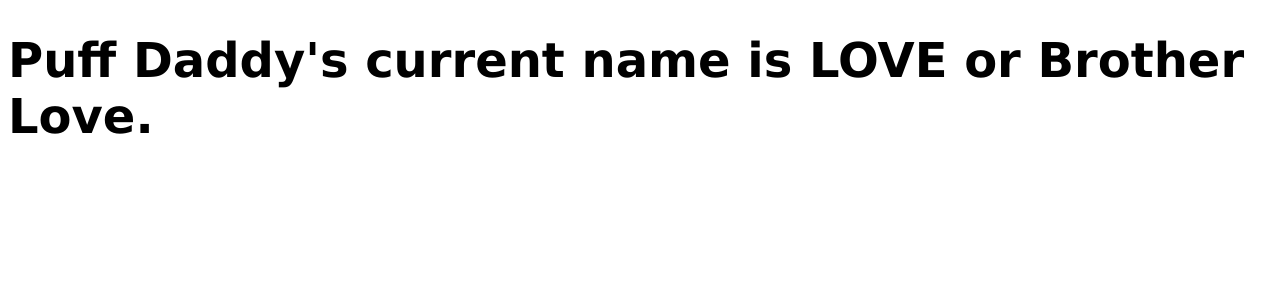
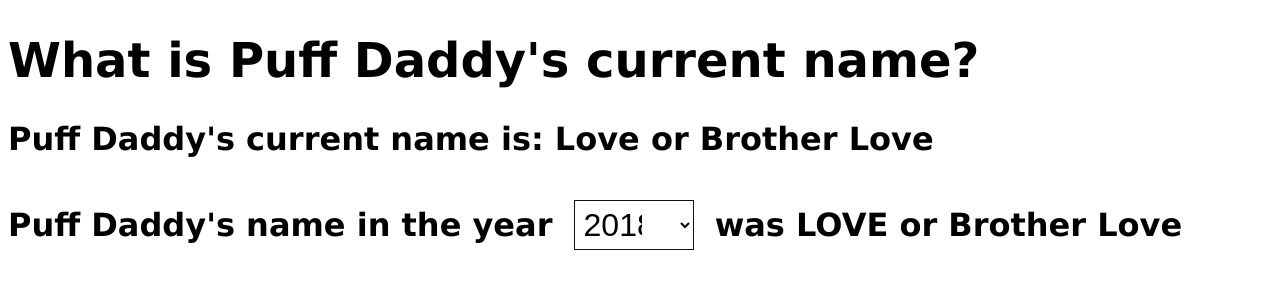
Before and after one commit to notpuffdaddy/notpuffdaddy, a plain HTML site: page index.html in a window 1280 px wide. Drawn offline with Linux system fonts and the light colour scheme.

Commit message:
allow for year selection

```diff
--- /dev/null
+++ b/funcs.js
@@ -0,0 +1,33 @@
+var max = new Date().getFullYear();
+var min = 1900;
+var select = document.getElementById("selectElementId");
+for (var i = 0; i<=max-min; i++){
+    var opt = document.createElement('option');
+    var displayval = max-i;
+    opt.value = displayval;
+    opt.innerHTML = displayval;
+    select.appendChild(opt);
+}
+
+var name = 'LOVE or Brother Love';
+document.getElementById("result").innerHTML = name;
+function dropdownTip(value){
+    var name = 'None';
+    if (value >= 2017 && value <= 2018){
+	name = 'LOVE or Brother Love';
+    }
+    if (value >= 1969 && value < 1997){
+	name = 'Sean John Combs';
+    }
+    if (value >= 1997 && value < 2001){
+	name = 'Puff Daddy';
+    }
+    if (value >= 2001 && value < 2005){
+	name = 'P. Diddy';
+    }
+    if (value >= 2005 && value < 2017){
+	name = 'Diddy';
+    }
+
+    document.getElementById("result").innerHTML = name;
+}
--- a/index.html
+++ b/index.html
@@ -10,6 +10,21 @@
     <link rel="stylesheet" type="text/css" href = "pdiddy.css">
   </head>
   <body>
-  <h1>  Puff Daddy's current name is LOVE or Brother Love. </h1>
+    <h1>  What is Puff Daddy's current name?</h1>
+    <h2>
+      <p>
+	Puff Daddy's current name is: Love or Brother Love
+      </p>
+
+      <p>
+	Puff Daddy's name in the year
+	<select onChange="dropdownTip(this.value)" id="selectElementId">--Year--</select>
+	was <span id="result"></span>
+
+      </p>
+    </h2>
+
+    <script src="./funcs.js"></script>
+
   </body>
 </html>
--- a/pdiddy.css
+++ b/pdiddy.css
@@ -1,3 +1,4 @@
+
 body {
      background-color: white;
      font-size: 50;
@@ -6,3 +7,20 @@ h1 {
   font-family: verdana;
   font-size: 300%;
 }
+h2 {
+  font-family: verdana;
+  font-size: 200%;
+}
+
+select{
+  margin: 10px;
+  border: 1px solid #111;
+  background: transparent;
+  width: 120px;
+  padding: 5px 35px 5px 5px;
+  font-size: inherit;
+}
+
+.result{
+  display: inline-block;
+}
```
